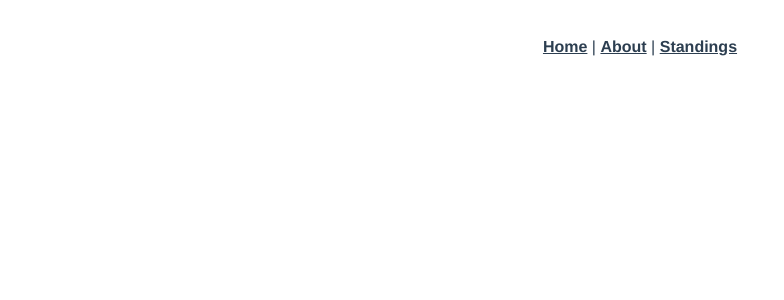
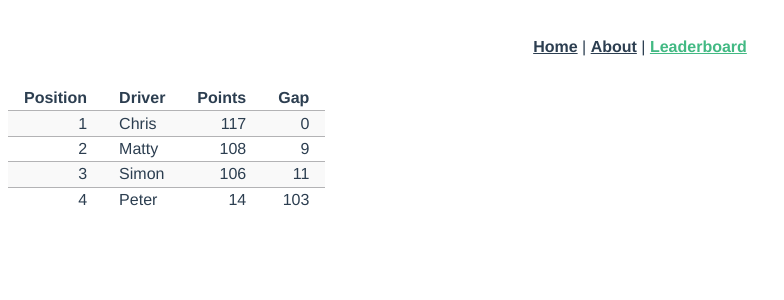
Before and after one commit to Piderman/f101, a Vue app: page /leaderboard in a window 1280 px wide. Shown: the top 300 px of the page, without its empty margins (0-784 px from the left). Built offline with nearby package versions, Linux system fonts and the light colour scheme.

Commit message:
add - leaderboard prototype

```diff
--- a/src/App.vue
+++ b/src/App.vue
@@ -3,7 +3,7 @@
     <div id="nav">
       <router-link to="/">Home</router-link> |
       <router-link to="/about">About</router-link> |
-      <router-link :to="{name: 'standings'}">Standings</router-link>
+      <router-link :to="{name: 'leaderboard'}">Leaderboard</router-link>
     </div>
     <router-view/>
   </div>
--- a/src/main.js
+++ b/src/main.js
@@ -2,6 +2,10 @@
 import App from "./App.vue";
 import router from "./router";
 import store from "./store";
+
+import driverData from "@/data/season-1/drivers";
+
+store.dispatch("Drivers/init", driverData);
 
 Vue.config.productionTip = false;
 
--- /dev/null
+++ b/src/models/DriverModel.js
@@ -0,0 +1,35 @@
+import DriverStore from "@/store/drivers";
+
+import { sum } from "lodash";
+
+const pointsLUT = {
+  1: 25,
+  2: 18,
+  3: 15,
+  4: 12,
+  5: 10,
+  6: 8,
+  7: 6,
+  8: 4,
+  9: 2,
+  10: 1
+};
+
+class Driver {
+  constructor(data) {
+    this.id = data.driverId;
+    this.name = data.driverName;
+    this.type = data.driverType;
+
+    this.points = data.races.map(race => {
+      return pointsLUT[race.position] || 0;
+    });
+
+    this.seasonTotal = sum(this.points);
+
+    this.gapToLeader =
+      DriverStore.getters.leader.seasonTotal - this.seasonTotal;
+  }
+}
+
+export default Driver;
--- a/src/router.js
+++ b/src/router.js
@@ -23,10 +23,10 @@
         import(/* webpackChunkName: "about" */ "./views/About.vue")
     },
     {
-      path: "/standings",
-      name: "standings",
+      path: "/leaderboard",
+      name: "leaderboard",
       component: () =>
-        import(/* webpackChunkName: "standings" */ "./views/CurrentSeasonStandings.vue")
+        import(/* webpackChunkName: "leaderboard" */ "./views/Leaderboard.vue")
     }
   ]
 });
--- /dev/null
+++ b/src/store/drivers/index.js
@@ -0,0 +1,36 @@
+import DriverModel from "@/models/DriverModel";
+
+import { orderBy } from "lodash";
+
+export default {
+  namespaced: true,
+  state: {
+    allDrivers: [
+      {
+        id: 0,
+        name: "test driver",
+        seasonTotal: 100
+      }
+    ]
+  },
+  mutations: {
+    populate(state, payload) {
+      state.allDrivers = payload;
+    }
+  },
+  actions: {
+    init(context, data) {
+      let driverDataModels = data.map(driver => new DriverModel(driver));
+
+      context.commit("populate", driverDataModels);
+    }
+  },
+  getters: {
+    leaderboard(state) {
+      return orderBy(state.allDrivers, "seasonTotal", "desc");
+    },
+    leader(state, getters) {
+      return getters.leaderboard[0];
+    }
+  }
+};
--- a/src/store.js
+++ b/src/store/index.js
@@ -1,10 +1,15 @@
 import Vue from "vue";
 import Vuex from "vuex";
+
+import Drivers from "./drivers";
 
 Vue.use(Vuex);
 
 export default new Vuex.Store({
   state: {},
   mutations: {},
-  actions: {}
+  actions: {},
+  modules: {
+    Drivers
+  }
 });
--- a/src/views/CurrentSeasonStandings.vue
+++ /dev/null
@@ -1,11 +0,0 @@
-<template>
-<div>
-  le test
-</div>
-</template>
-
-<script>
-export default {
-  name: "current-season-standings"
-};
-</script>
--- /dev/null
+++ b/src/views/Leaderboard.vue
@@ -0,0 +1,67 @@
+<template>
+<div>
+  <table>
+    <tr>
+      <th class="number">Position</th>
+      <th class="text">Driver</th>
+      <th class="number">Points</th>
+      <th class="number">Gap</th>
+    </tr>
+    <tr v-for="(driver, index) in leaderboard"
+      :key="driver.id"
+    >
+      <td class="number">{{index + 1}}</td>
+      <td class="text">{{driver.name}}</td>
+      <td class="number">{{driver.seasonTotal}}</td>
+      <td class="number">{{gapToLeader(driver)}}</td>
+    </tr>
+  </table>
+</div>
+</template>
+
+<script>
+import { mapGetters } from "vuex";
+
+export default {
+  name: "current-season-standings",
+  methods: {
+    gapToLeader(driver) {
+      return (
+        this.$store.getters["Drivers/leader"].seasonTotal - driver.seasonTotal
+      );
+    }
+  },
+  computed: {
+    ...mapGetters({ leaderboard: "Drivers/leaderboard" })
+  }
+};
+</script>
+
+
+<style>
+table {
+  border-collapse: collapse;
+}
+
+th,
+td {
+  padding: 0.2em 1em;
+  text-align: right;
+}
+
+.text {
+  text-align: left;
+}
+
+th {
+  font-weight: bold;
+}
+
+td {
+  border-top: 1px solid #b3b3b5;
+}
+
+tr:nth-child(2n) td {
+  background-color: #f9f9f9;
+}
+</style>
```
